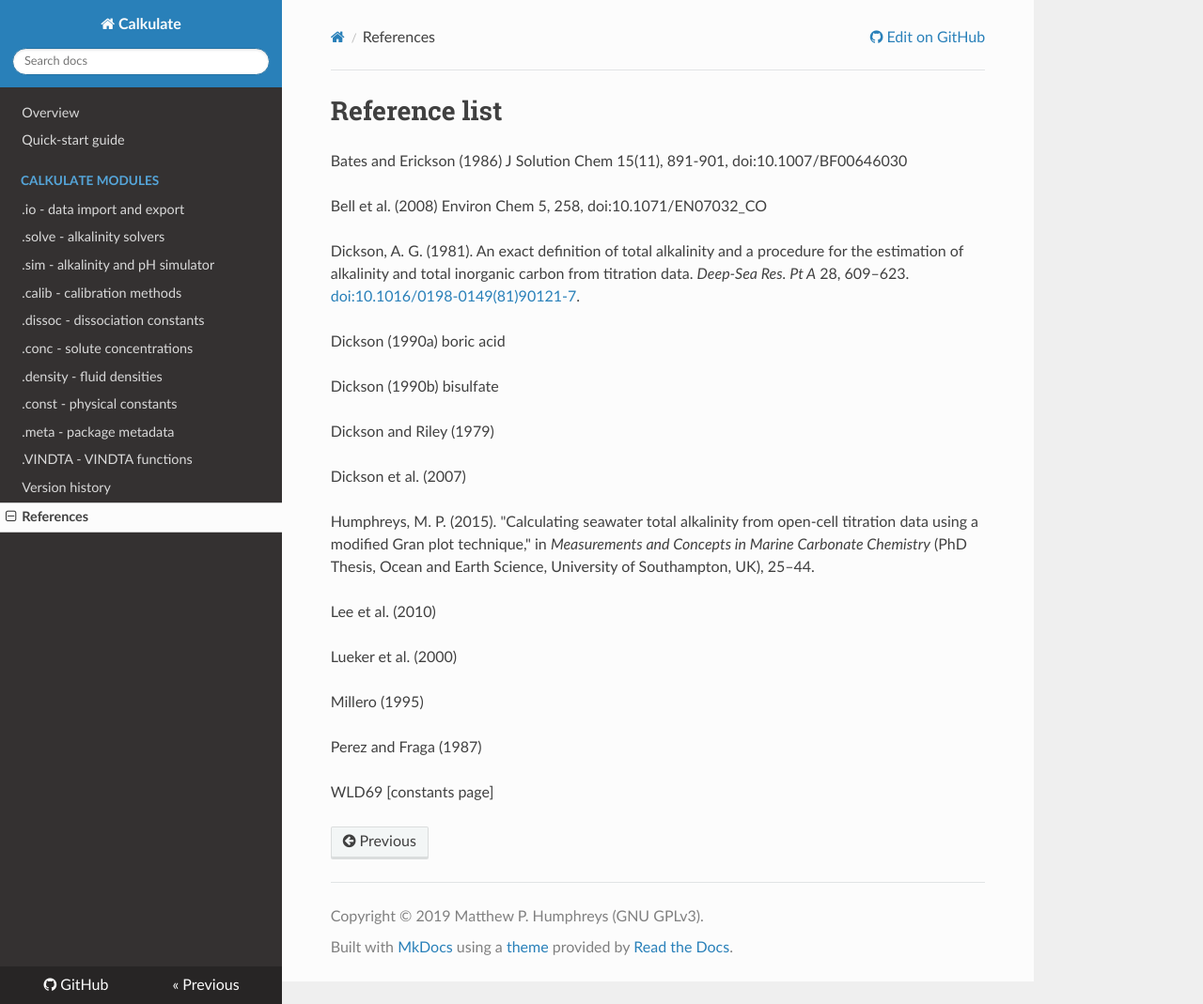
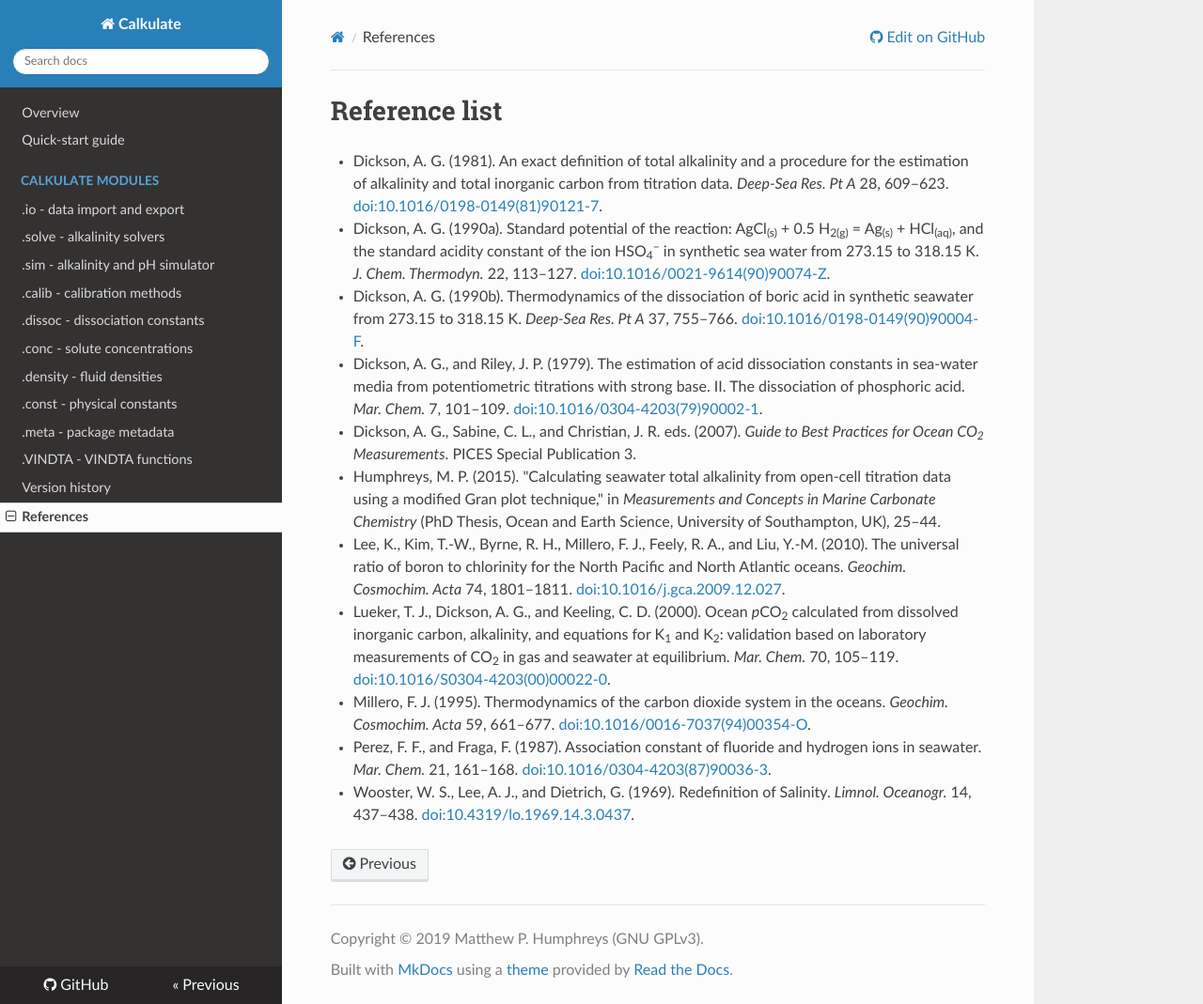
Before and after one commit to mvdh7/calkulate, an MkDocs documentation site: the page built from docs/references.md, in a window 1280 px wide and 1069 px high. Shown: the whole window at 94% size. Built offline with MkDocs 1.6.1, drawn with Linux system fonts in a browser that asks for light colours; nearby versions of some CDN libraries.

Commit message:
Update references

```diff
--- a/docs/references.md
+++ b/docs/references.md
@@ -1,27 +1,31 @@
 # Reference list
 
-Bates and Erickson (1986) J Solution Chem 15(11), 891-901, doi:10.1007/BF00646030
+<!--
 
-Bell et al. (2008) Environ Chem 5, 258, doi:10.1071/EN07032_CO
+  * Bates, R. G., and Erickson, W. P. (1986). Thermodynamics of the dissociation of 2-aminopyridinium ion in synthetic seawater and a standard for pH in marine systems. *J. Solution Chem.* 15, 891–901. <a href="https://doi.org/10.1007/BF00646030">doi:10.1007/BF00646030</a>.
 
-Dickson, A. G. (1981). An exact definition of total alkalinity and a procedure for the estimation of alkalinity and total inorganic carbon from titration data. *Deep-Sea Res. Pt A* 28, 609–623. <a href="https://doi.org/10.1016/0198-0149(81)90121-7">doi:10.1016/0198-0149(81)90121-7</a>.
+  * Bell, T. G., Johnson, M. T., Jickells, T. D., and Liss, P. S. (2008). Corrigendum to: Ammonia/ammonium dissociation coefficient in seawater: A significant numerical correction. *Environ. Chem.* 5, 258. <a href="https://doi.org/10.1071/EN07032_CO">doi:10.1071/EN07032_CO</a>.
 
-Dickson (1990a) boric acid
+-->
 
-Dickson (1990b) bisulfate
+  * Dickson, A. G. (1981). An exact definition of total alkalinity and a procedure for the estimation of alkalinity and total inorganic carbon from titration data. *Deep-Sea Res. Pt A* 28, 609–623. <a href="https://doi.org/10.1016/0198-0149(81)90121-7">doi:10.1016/0198-0149(81)90121-7</a>.
 
-Dickson and Riley (1979)
+  * Dickson, A. G. (1990a). Standard potential of the reaction: AgCl<sub>(s)</sub> + 0.5 H<sub>2(g)</sub> = Ag<sub>(s)</sub> + HCl<sub>(aq)</sub>, and the standard acidity constant of the ion HSO<sub>4</sub><sup>−</sup> in synthetic sea water from 273.15 to 318.15 K. *J. Chem. Thermodyn.* 22, 113–127. <a href="https://doi.org/10.1016/0021-9614(90)90074-Z">doi:10.1016/0021-9614(90)90074-Z</a>.
 
-Dickson et al. (2007)
+  * Dickson, A. G. (1990b). Thermodynamics of the dissociation of boric acid in synthetic seawater from 273.15 to 318.15 K. *Deep-Sea Res. Pt A* 37, 755–766. <a href="https://doi.org/10.1016/0198-0149(90)90004-F">doi:10.1016/0198-0149(90)90004-F</a>.
 
-Humphreys, M. P. (2015). "Calculating seawater total alkalinity from open-cell titration data using a modified Gran plot technique," in *Measurements and Concepts in Marine Carbonate Chemistry* (PhD Thesis, Ocean and Earth Science, University of Southampton, UK), 25–44.
+  * Dickson, A. G., and Riley, J. P. (1979). The estimation of acid dissociation constants in sea-water media from potentiometric titrations with strong base. II. The dissociation of phosphoric acid. *Mar. Chem.* 7, 101–109. <a href="https://doi.org/10.1016/0304-4203(79)90002-1">doi:10.1016/0304-4203(79)90002-1</a>.
 
-Lee et al. (2010)
+  * Dickson, A. G., Sabine, C. L., and Christian, J. R. eds. (2007). <i>Guide to Best Practices for Ocean CO<sub>2</sub> Measurements</i>. PICES Special Publication 3.
 
-Lueker et al. (2000)
+  * Humphreys, M. P. (2015). "Calculating seawater total alkalinity from open-cell titration data using a modified Gran plot technique," in *Measurements and Concepts in Marine Carbonate Chemistry* (PhD Thesis, Ocean and Earth Science, University of Southampton, UK), 25–44.
 
-Millero (1995)
+  * Lee, K., Kim, T.-W., Byrne, R. H., Millero, F. J., Feely, R. A., and Liu, Y.-M. (2010). The universal ratio of boron to chlorinity for the North Pacific and North Atlantic oceans. *Geochim. Cosmochim. Acta* 74, 1801–1811. <a href="https://doi.org/10.1016/j.gca.2009.12.027">doi:10.1016/j.gca.2009.12.027</a>.
 
-Perez and Fraga (1987)
+  * Lueker, T. J., Dickson, A. G., and Keeling, C. D. (2000). Ocean <i>p</i>CO<sub>2</sub> calculated from dissolved inorganic carbon, alkalinity, and equations for K<sub>1</sub> and K<sub>2</sub>: validation based on laboratory measurements of CO<sub>2</sub> in gas and seawater at equilibrium. *Mar. Chem.* 70, 105–119. <a href="https://doi.org/10.1016/S0304-4203(00)00022-0">doi:10.1016/S0304-4203(00)00022-0</a>.
 
-WLD69 [constants page]
+  * Millero, F. J. (1995). Thermodynamics of the carbon dioxide system in the oceans. *Geochim. Cosmochim. Acta* 59, 661–677. <a href="https://doi.org/10.1016/0016-7037(94)00354-O">doi:10.1016/0016-7037(94)00354-O</a>.
+
+  * Perez, F. F., and Fraga, F. (1987). Association constant of fluoride and hydrogen ions in seawater. *Mar. Chem.* 21, 161–168. <a href="https://doi.org/10.1016/0304-4203(87)90036-3">doi:10.1016/0304-4203(87)90036-3</a>.
+
+  * Wooster, W. S., Lee, A. J., and Dietrich, G. (1969). Redefinition of Salinity. *Limnol. Oceanogr.* 14, 437–438. <a href="https://doi.org/10.4319/lo.1969.14.3.0437">doi:10.4319/lo.1969.14.3.0437</a>.
```
Also changed, not shown: README.md (+8 -6 lines), docs/index.md (+9 -0 lines), docs/modules/const.md (+1 -1 lines).
